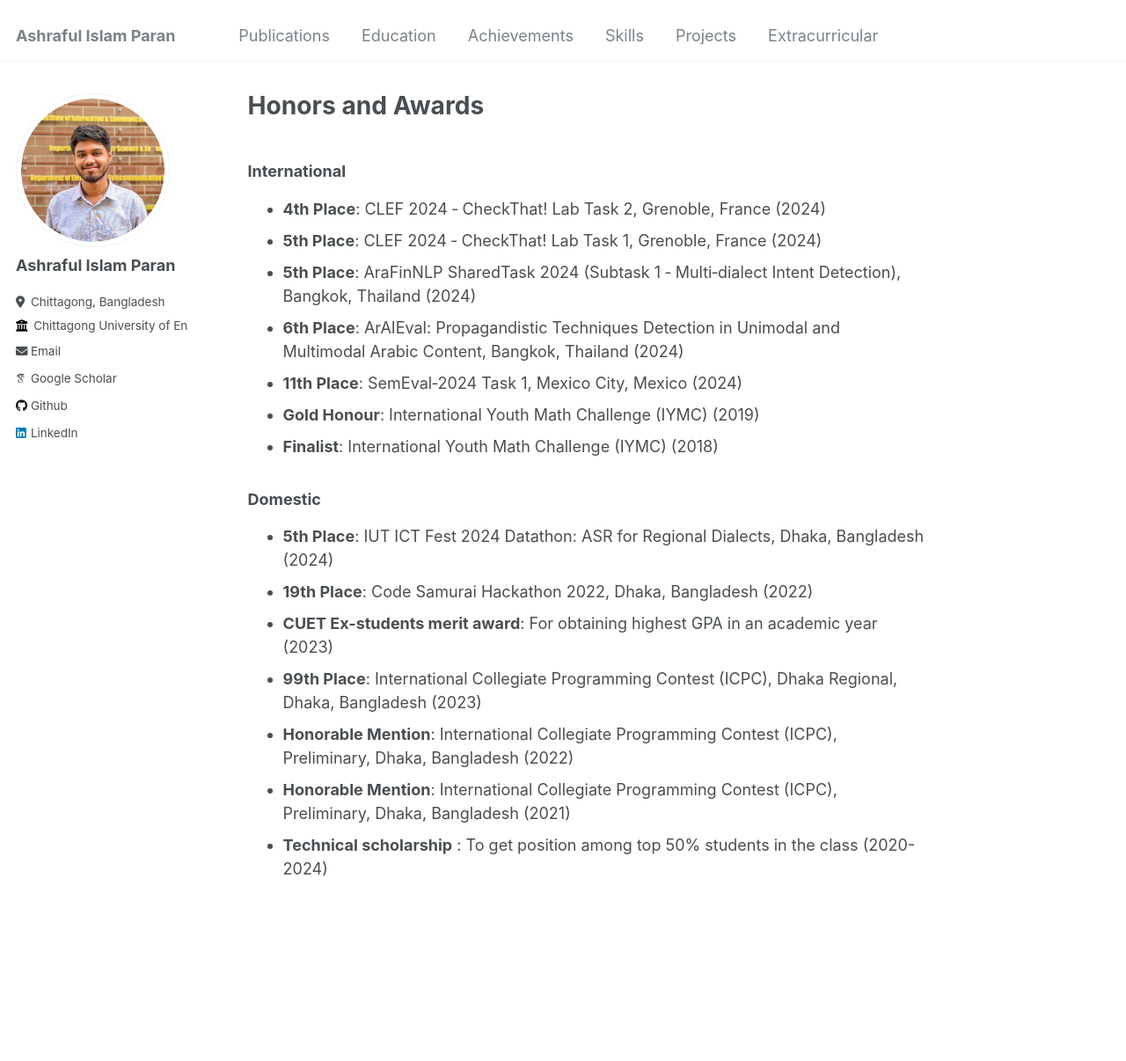
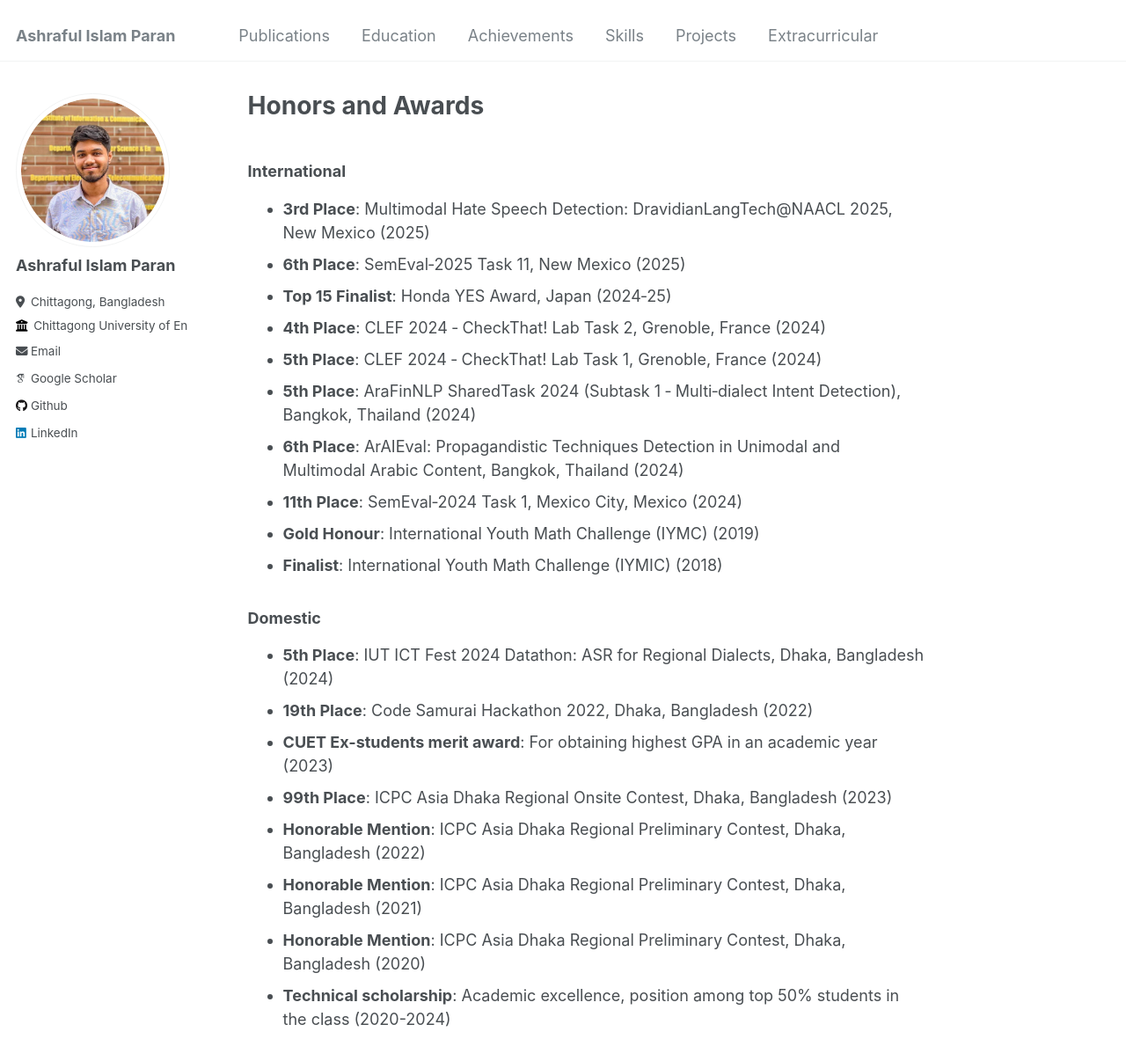
Before and after one commit to ashrafulparan2/ashrafulparan2.github.io, a Jekyll site: the page built from _pages/achievements.md, in a window 1280 px wide and 1217 px high. Shown: the top 1206 px of the window at 88% size. Built offline with Jekyll 4.4.1, drawn with Linux system fonts in a browser that asks for light colours; some web fonts are replaced.

Commit message:
add achievement

```diff
--- a/_pages/achievements.md
+++ b/_pages/achievements.md
@@ -8,20 +8,24 @@ permalink: /achievements/
 
 ### International
 
+- **3rd Place**: Multimodal Hate Speech Detection: DravidianLangTech@NAACL 2025, New Mexico (2025)
+- **6th Place**: SemEval‑2025 Task 11, New Mexico (2025)
+- **Top 15 Finalist**: Honda YES Award, Japan (2024‑25)
 - **4th Place**: CLEF 2024 ‑ CheckThat! Lab Task 2, Grenoble, France (2024)
 - **5th Place**: CLEF 2024 ‑ CheckThat! Lab Task 1, Grenoble, France (2024)
 - **5th Place**: AraFinNLP SharedTask 2024 (Subtask 1 ‑ Multi‑dialect Intent Detection), Bangkok, Thailand (2024)
 - **6th Place**: ArAIEval: Propagandistic Techniques Detection in Unimodal and Multimodal Arabic Content, Bangkok, Thailand (2024)
 - **11th Place**: SemEval‑2024 Task 1, Mexico City, Mexico (2024)
 - **Gold Honour**: International Youth Math Challenge (IYMC) (2019)
-- **Finalist**: International Youth Math Challenge (IYMC) (2018)
+- **Finalist**: International Youth Math Challenge (IYMIC) (2018)
 
 ### Domestic
 
 - **5th Place**: IUT ICT Fest 2024 Datathon: ASR for Regional Dialects, Dhaka, Bangladesh (2024)
 - **19th Place**: Code Samurai Hackathon 2022, Dhaka, Bangladesh (2022)
 - **CUET Ex-students merit award**: For obtaining highest GPA in an academic year (2023)
-- **99th Place**: International Collegiate Programming Contest (ICPC), Dhaka Regional, Dhaka, Bangladesh (2023)
-- **Honorable Mention**: International Collegiate Programming Contest (ICPC), Preliminary, Dhaka, Bangladesh (2022)
-- **Honorable Mention**: International Collegiate Programming Contest (ICPC), Preliminary, Dhaka, Bangladesh (2021)
-- **Technical scholarship** : To get position among top 50% students in the class (2020-2024)
+- **99th Place**: ICPC Asia Dhaka Regional Onsite Contest, Dhaka, Bangladesh (2023)
+- **Honorable Mention**: ICPC Asia Dhaka Regional Preliminary Contest, Dhaka, Bangladesh (2022)
+- **Honorable Mention**: ICPC Asia Dhaka Regional Preliminary Contest, Dhaka, Bangladesh (2021)
+- **Honorable Mention**: ICPC Asia Dhaka Regional Preliminary Contest, Dhaka, Bangladesh (2020)
+- **Technical scholarship**: Academic excellence, position among top 50% students in the class (2020-2024)
```
